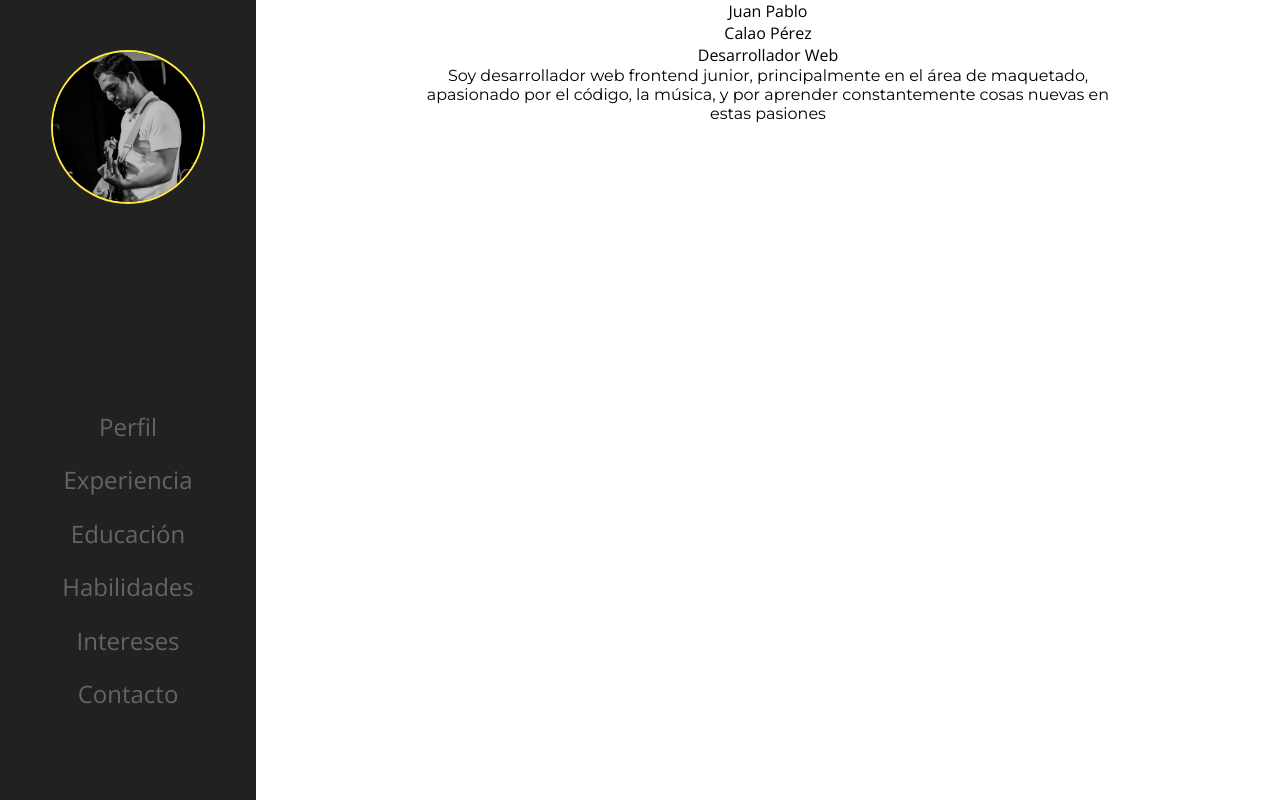
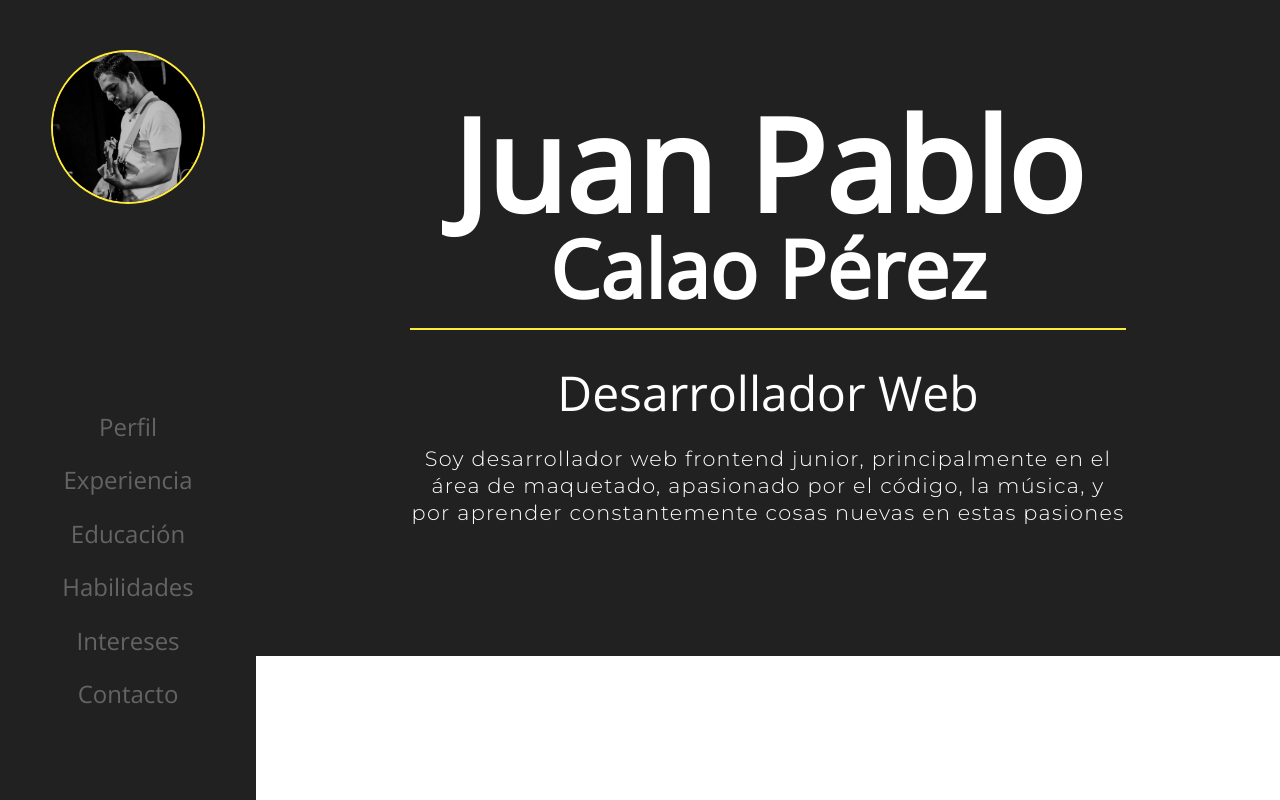
Before and after one commit to CalaoJuanPablo/personal-website, a plain HTML site: page index.html in a window 1280 px wide. Drawn offline with nearby package versions, Linux system fonts and the light colour scheme.

Commit message:
terminado el hero

```diff
--- a/css/style.css
+++ b/css/style.css
@@ -17,6 +17,9 @@ body {
 
 p {
     font-family: 'Montserrat', sans-serif;
+    font-size: 1.3em;
+    line-height: 1.3;
+    letter-spacing: 1.3px;
 }
 
 /* Side Bar */
@@ -62,3 +65,37 @@ p {
 .menu ul li a:hover {
     color: #ffeb3b;
 }
+
+/* Hero */
+
+.hero {
+    background-color: #212121;
+    color: white;
+    display: inline-block;
+}
+
+.first-name, .last-name {
+    font-weight: 700;
+    line-height: 100%;
+}
+
+.first-name {
+    font-size: 8em;
+    margin-top: 100px;
+}
+
+.last-name {
+    font-size: 5em;
+    padding-bottom: 20px;
+    border-bottom: 2px solid #ffeb3b;
+}
+
+.subtittle {
+    margin-top: 30px;
+    font-size: 3em;
+}
+
+.profile-description {
+    margin-top: 20px;
+    padding-bottom: 130px;
+}
--- a/index.html
+++ b/index.html
@@ -5,7 +5,7 @@
     <meta name="viewport" content="width=device-width, initial-scale=1.0">
     <meta http-equiv="X-UA-Compatible" content="ie=edge">
     <title>Juan Pablo Calao Pérez | Desarrollador Web</title>
-    <link href="https://fonts.googleapis.com/css?family=Montserrat|Open+Sans" rel="stylesheet">
+    <link href="https://fonts.googleapis.com/css?family=Montserrat:300|Open+Sans" rel="stylesheet">
     <link rel="stylesheet" href="./css/style.css">
 </head>
 <body>
@@ -23,14 +23,16 @@
         </div>
     </div>
 
-    <section class="hero container" id="profile">
-        <div class="first-name">Juan Pablo</div>
-        <div class="last-name">Calao Pérez</div>
-        <div class="subtittle">Desarrollador Web</div>
-        <div class="profile-description">
-            <p>Soy desarrollador web frontend junior, principalmente en el área de maquetado, apasionado por el código, la música, y por aprender constantemente cosas nuevas en estas pasiones</p>
+    <div class="hero" id="profile">
+        <div class="container">
+            <div class="first-name">Juan Pablo</div>
+            <div class="last-name">Calao Pérez</div>
+            <div class="subtittle">Desarrollador Web</div>
+            <div class="profile-description">
+                <p>Soy desarrollador web frontend junior, principalmente en el área de maquetado, apasionado por el código, la música, y por aprender constantemente cosas nuevas en estas pasiones</p>
+            </div>
         </div>
-    </section>
+    </div>
 
 
 
```
